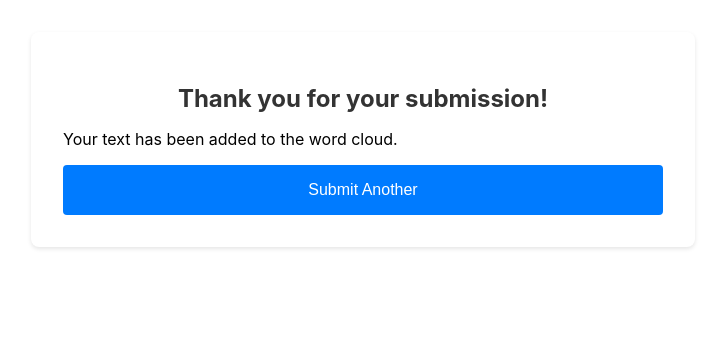
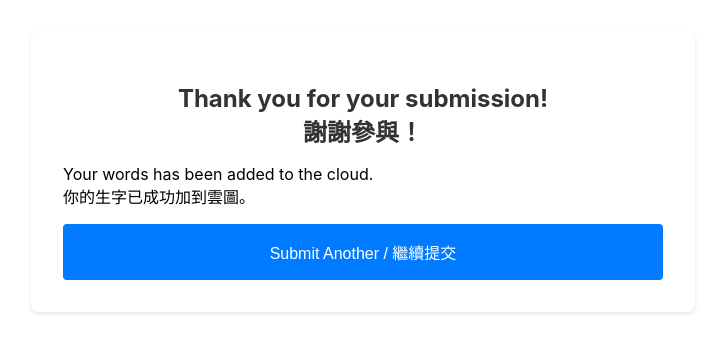
Before and after one commit to daniellsh/word-cloud-webapp, a React (Create React App) app: page /submit in a window 1280 px wide. Both pictures are taken after typing "Sample" into the empty fields and a click on the button "Submit / 提交". Shown: the top 352 px of the page, without its empty margins (277-1002 px from the left). Built offline with nearby package versions, Linux system fonts and the light colour scheme; no server answers.

Commit message:
Update submission success page text to include both English and Chinese translations

```diff
--- a/src/Submit.js
+++ b/src/Submit.js
@@ -35,10 +35,10 @@ function Submit() {
   if (submitted) {
     return (
       <div className="submit-container">
-        <h2>Thank you for your submission!</h2>
-        <p>Your text has been added to the word cloud.</p>
+        <h2>Thank you for your submission!<br />謝謝參與！</h2>
+        <p>Your words has been added to the cloud.<br />你的生字已成功加到雲圖。</p>
         <button onClick={() => setSubmitted(false)} className="submit-button">
-          Submit Another
+          Submit Another / 繼續提交
         </button>
       </div>
     );
```
